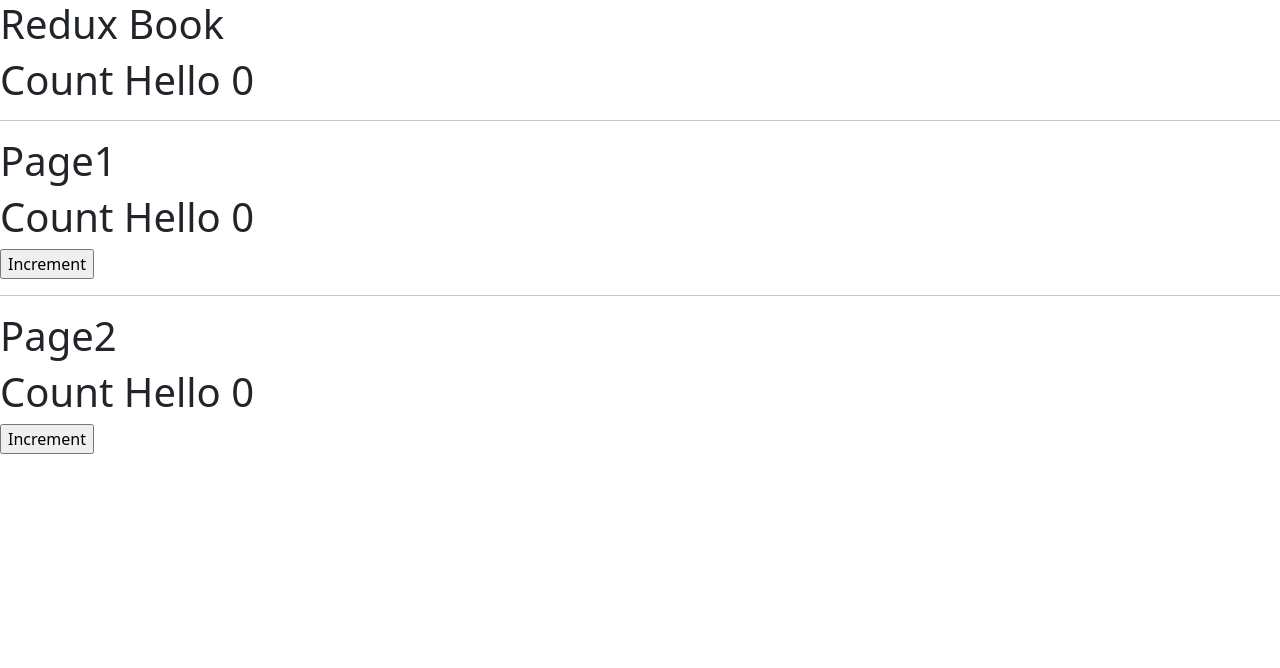
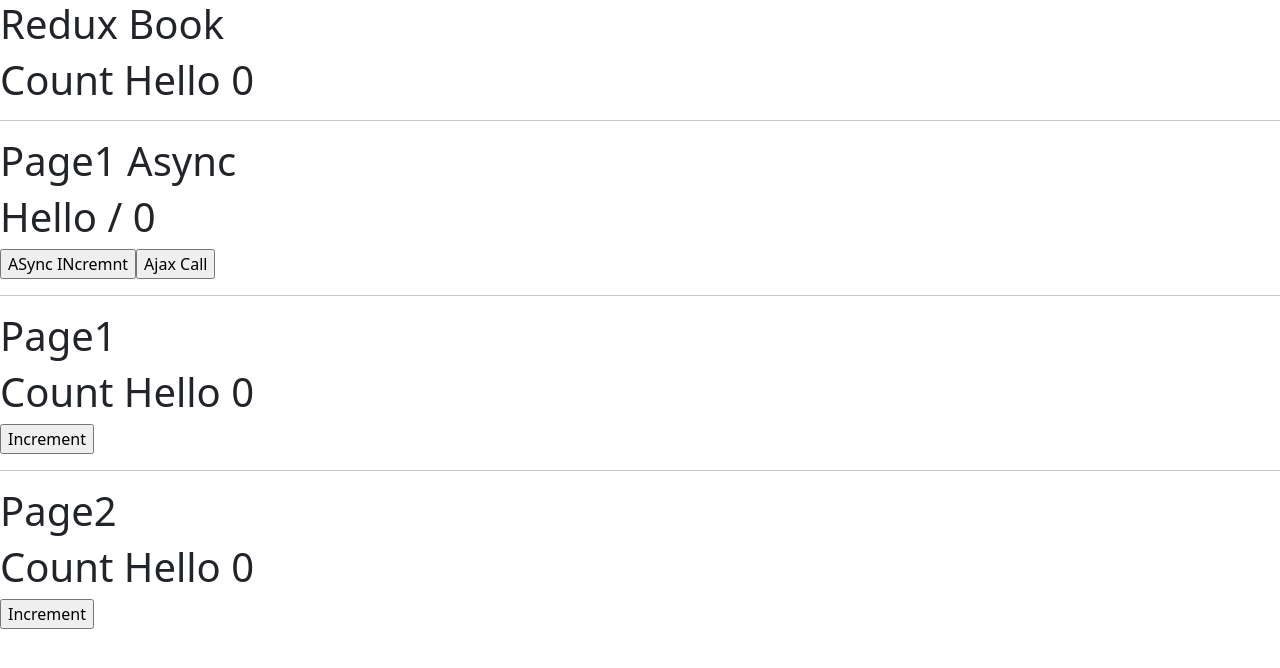
Before and after one commit to dac-2022/day18-my-react-app, a React (Create React App) app: page / in a window 1280 px wide. Shown: the top 668 px of the page. Built offline with nearby package versions, Linux system fonts and the light colour scheme.

Commit message:
react redux thunk integration.

```diff
--- a/package.json
+++ b/package.json
@@ -15,6 +15,8 @@
     "react-redux": "^8.0.2",
     "react-router-dom": "^6.3.0",
     "react-scripts": "5.0.1",
+    "redux-devtools-extension": "^2.13.9",
+    "redux-thunk": "^2.4.1",
     "web-vitals": "^2.1.4"
   },
   "scripts": {
--- a/src/App.js
+++ b/src/App.js
@@ -1,5 +1,10 @@
 import { useDispatch, useSelector } from "react-redux";
-import { increment, decrement } from "./store/store";
+import {
+  increment,
+  decrement,
+  incrementAsync,
+  makeAjaxCall,
+} from "./store/store";
 
 function App() {
   let state = useSelector((state) => state);
@@ -13,9 +18,37 @@
       </h1>
 
       <hr />
+      <Page1Async />
+
+      <hr />
       <Page1 />
       <hr />
       <Page2 />
+    </div>
+  );
+}
+
+function Page1Async() {
+  let dispatch = useDispatch();
+  let state = useSelector((state) => state);
+  return (
+    <div>
+      <h1>Page1 Async</h1>
+      <h1>
+        {state.counter.title} / {state.counter.count}
+      </h1>
+
+      <input
+        type="button"
+        value="ASync INcremnt"
+        onClick={() => dispatch(incrementAsync())}
+      />
+
+      <input
+        type="button"
+        value="Ajax Call"
+        onClick={() => dispatch(makeAjaxCall())}
+      />
     </div>
   );
 }
@@ -30,6 +63,11 @@
       <h1>
         Count {state.counter.title} {state.counter.count}
       </h1>
+
+      {state.counter?.list.map((item, index) => (
+        <div key={index}>{item.title}</div>
+      ))}
+
       <input
         type="button"
         value="Increment"
--- a/src/store/store.js
+++ b/src/store/store.js
@@ -1,10 +1,12 @@
 import { configureStore, createSlice } from "@reduxjs/toolkit";
+import axios from "axios";
 
 let countReducer = createSlice({
   name: "counter",
   initialState: {
     count: 0,
     title: "Hello",
+    list: [],
   },
   reducers: {
     increment: (state, action) => {
@@ -19,8 +21,29 @@
       console.log(action);
       state.count += 10;
     },
+    updateList(state, action) {
+      state.list = action.payload;
+    },
   },
 });
 
-export const { increment, decrement } = countReducer.actions;
-export default configureStore({ reducer: { counter: countReducer.reducer } });
+export const { increment, decrement, updateList } = countReducer.actions;
+export default configureStore({
+  reducer: { counter: countReducer.reducer },
+});
+
+export function incrementAsync() {
+  return async (dispatch, getState) => {
+    setTimeout(() => {
+      dispatch(increment());
+    }, 1000);
+  };
+}
+
+export function makeAjaxCall() {
+  return async (dispatch, getState) => {
+    const url = "https://jsonplaceholder.typicode.com/posts";
+    const res = await axios.get(url);
+    dispatch(updateList(res.data));
+  };
+}
```
Also changed, not shown: 1 other file (tests, documents, lock files or other folders).
